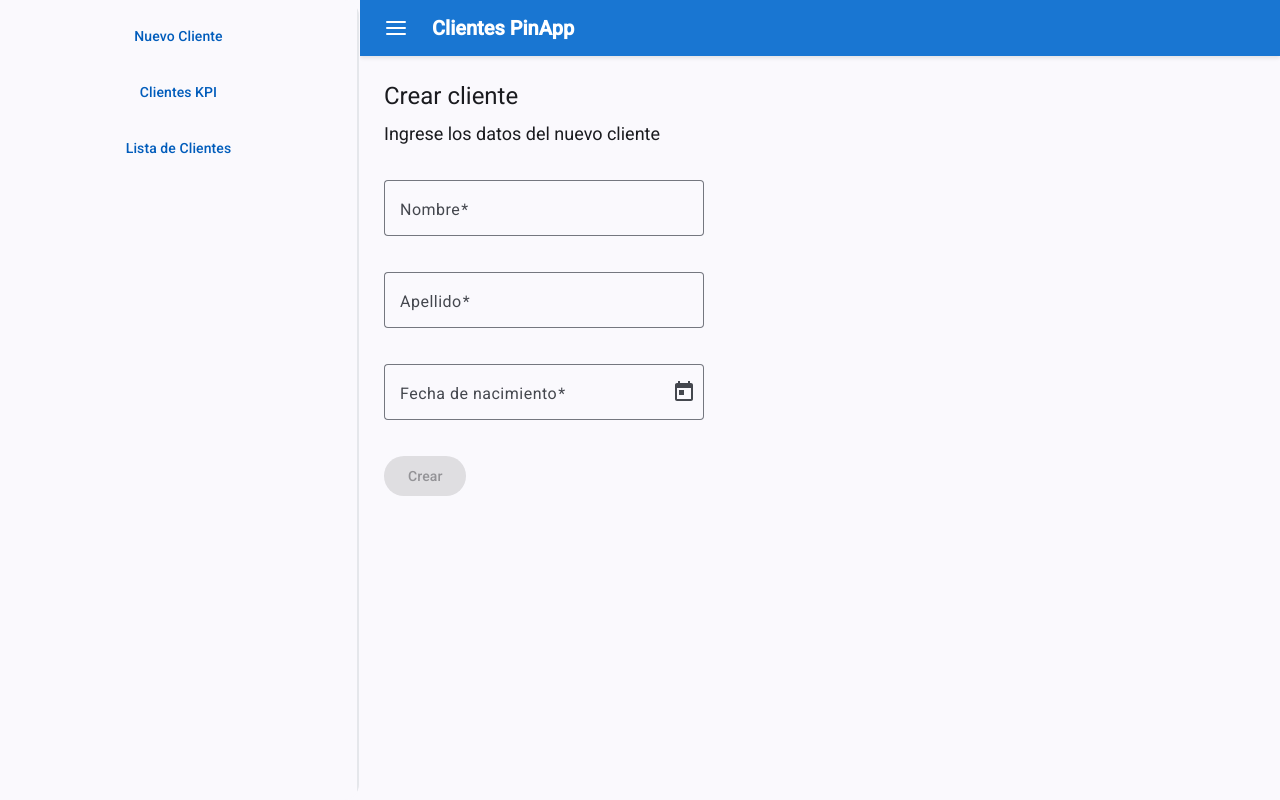
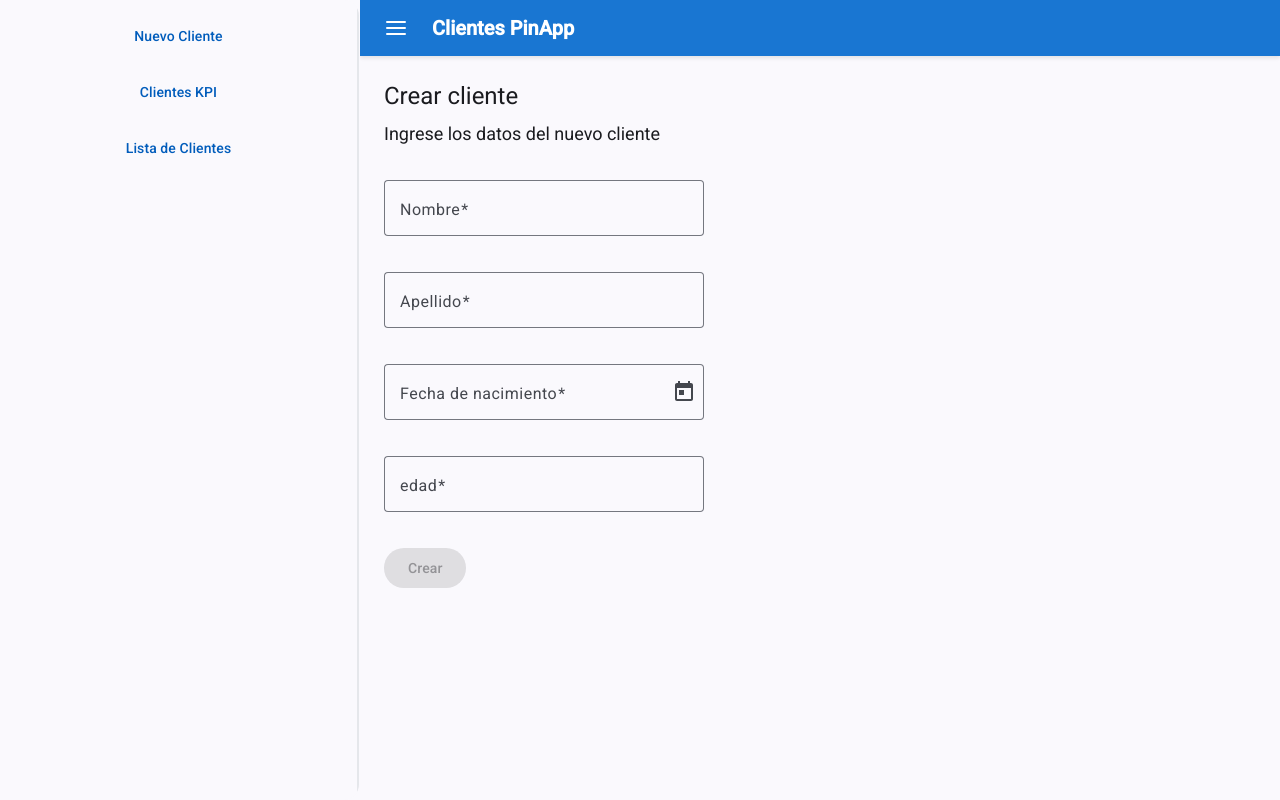
Before and after one commit to acunaFermin/clientesPinAppFront, an Angular app: page /nuevo-cliente in a window 1280 px wide. Built offline with nearby package versions, Linux system fonts and the light colour scheme.

Commit message:
campo edad y calculo automatico

```diff
--- a/src/app/nuevo-cliente/nuevo-cliente.component.html
+++ b/src/app/nuevo-cliente/nuevo-cliente.component.html
@@ -40,6 +40,17 @@
       </mat-form-field>
     </div>
 
+    <!-- edad -->
+    <div class="w-full">
+      <mat-form-field appearance="outline" class="w-full max-w-80 mr-4 mb-4">
+        <mat-label>edad</mat-label>
+        <input matInput formControlName="edad" placeholder="Ingrese la edad">
+        <mat-error *ngIf="clienteForm.get('edad')?.hasError('required') && clienteForm.get('edad')?.touched">
+
+          La edad es obligatoria
+        </mat-error>
+      </mat-form-field>
+    </div>
   </mat-card-content>
 
   <mat-card-actions class="mt-8">
--- a/src/app/nuevo-cliente/nuevo-cliente.component.ts
+++ b/src/app/nuevo-cliente/nuevo-cliente.component.ts
@@ -35,7 +35,15 @@
     this.clienteForm = this.fb.group({
       nombre: ['', Validators.required],
       apellido: ['', Validators.required],
+      edad: ['', Validators.required],
       fechaNacimiento: ['', Validators.required]
+    });
+
+    this.clienteForm.get('fechaNacimiento')?.valueChanges.subscribe((fecha) => {
+      if (fecha) {
+        const edad = this.calcularEdad(fecha);
+        this.clienteForm.get('edad')?.setValue(edad);
+      }
     });
   }
 
@@ -82,6 +90,10 @@
     });
   }
 
+  private calcularEdad(fechaNac: Date | string): number {
+    return moment().diff(moment(fechaNac), 'years');
+  }
+
   private getFieldValue(fieldName: string) {
     return this.clienteForm.get(fieldName)?.value;
   }
```
